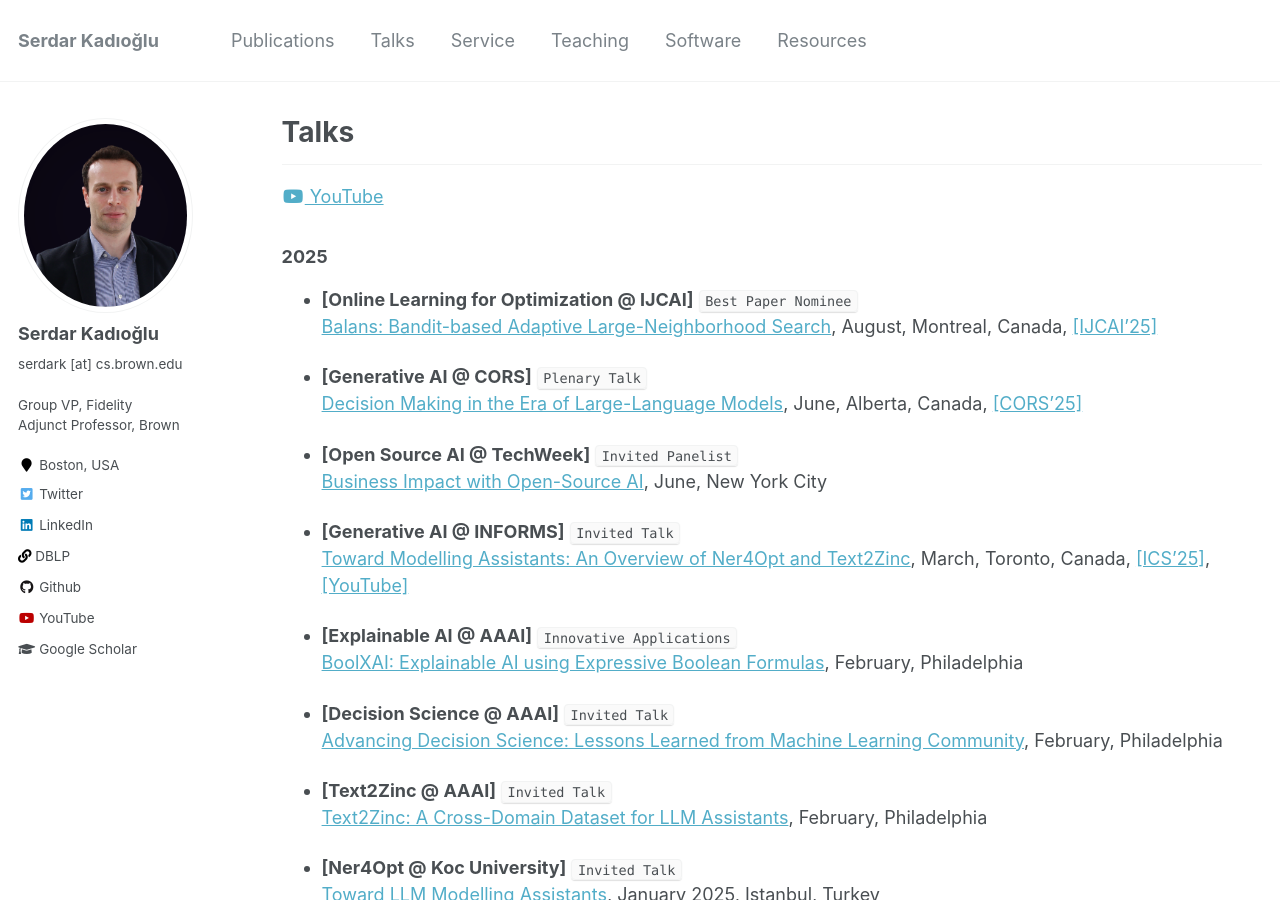
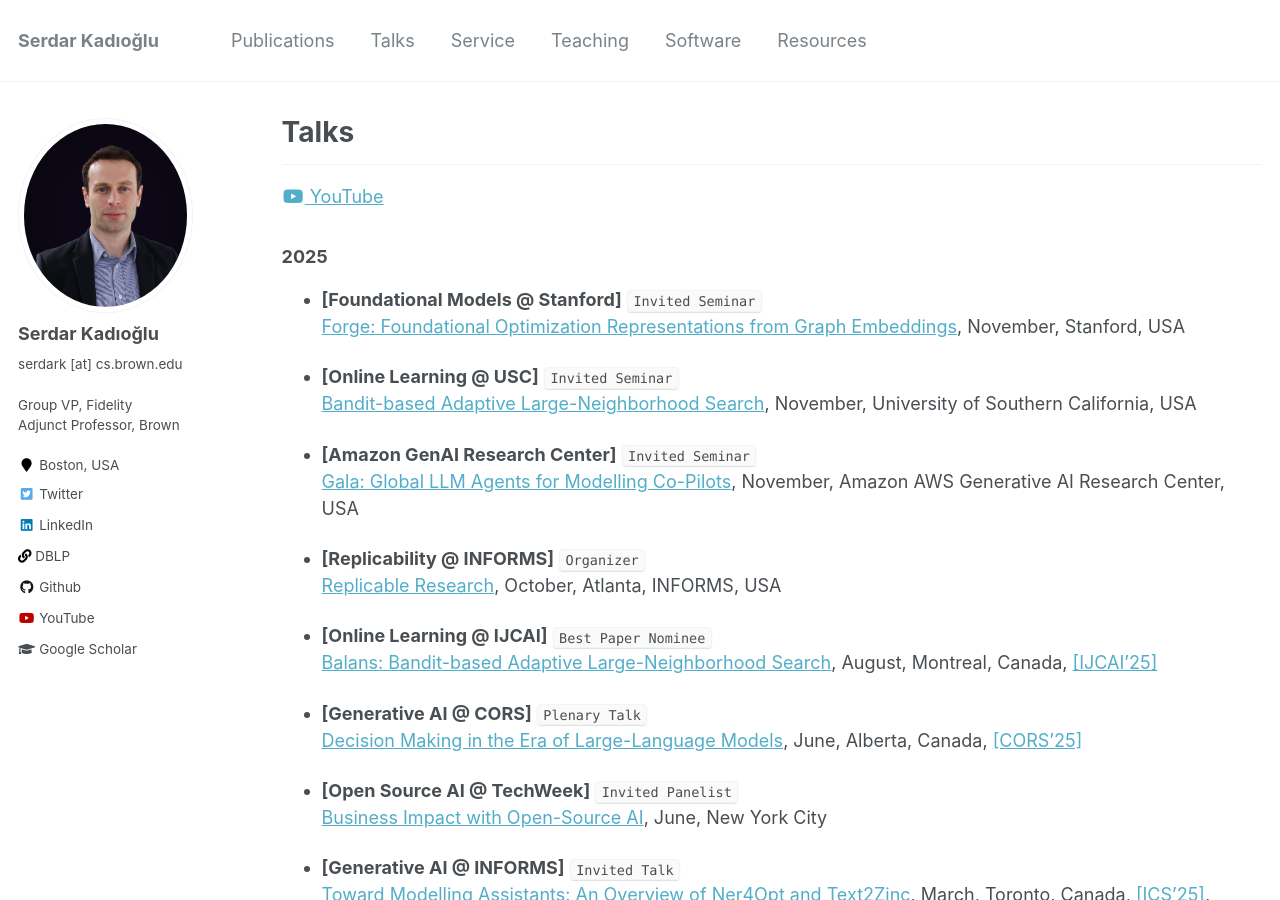
Before and after one commit to skadio/skadio.github.io, a Jekyll site: the page built from _pages/talks.md, in a window 1280 px wide and 900 px high. Built offline with Jekyll 4.4.1, drawn with Linux system fonts in a browser that asks for light colours.

Commit message:
Update talks.md

```diff
--- a/_pages/talks.md
+++ b/_pages/talks.md
@@ -11,7 +11,19 @@ author_profile: true
 
 
 ### 2025
-* **[Online Learning for Optimization @ IJCAI]** `Best Paper Nominee`\
+* **[Foundational Models @ Stanford]** `Invited Seminar`\
+   [Forge: Foundational Optimization Representations from Graph Embeddings](https://arxiv.org/abs/2508.20330), November, Stanford, USA
+
+* **[Online Learning @ USC]** `Invited Seminar`\
+   [Bandit-based Adaptive Large-Neighborhood Search](https://www.ijcai.org/proceedings/2025/286), November, University of Southern California, USA
+
+* **[Amazon GenAI Research Center]** `Invited Seminar`\
+   [Gala: Global LLM Agents for Modelling Co-Pilots](https://arxiv.org/abs/2509.08970), November, Amazon AWS Generative AI Research Center, USA
+
+* **[Replicability @ INFORMS]** `Organizer`\
+   [Replicable Research](https://meetings.informs.org/wordpress/annual/workshop-on-replicability/), October, Atlanta, INFORMS, USA
+
+* **[Online Learning @ IJCAI]** `Best Paper Nominee`\
    [Balans: Bandit-based Adaptive Large-Neighborhood Search](https://nbviewer.org/github/skadio/skadio.github.io/blob/master/files/2025_IJCAI_Balans_Kadioglu.pdf), August, Montreal, Canada, [[IJCAI'25]](https://ijcai-preprints.s3.us-west-1.amazonaws.com/2025/2632.pdf)
 
 * **[Generative AI @ CORS]** `Plenary Talk`\
```
